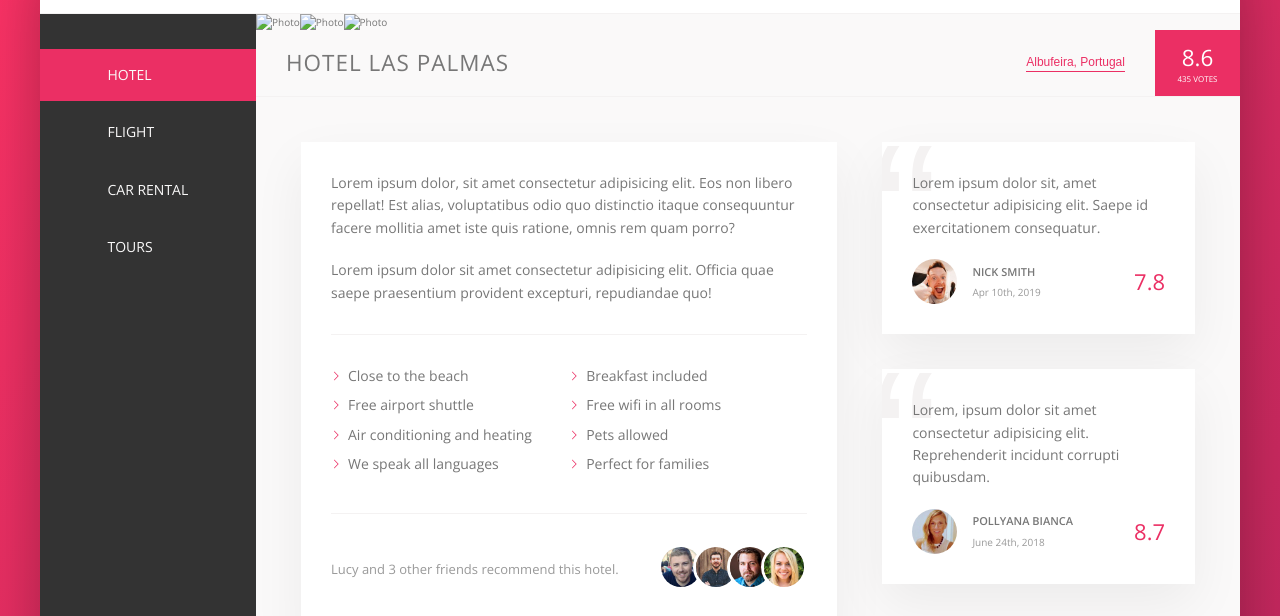
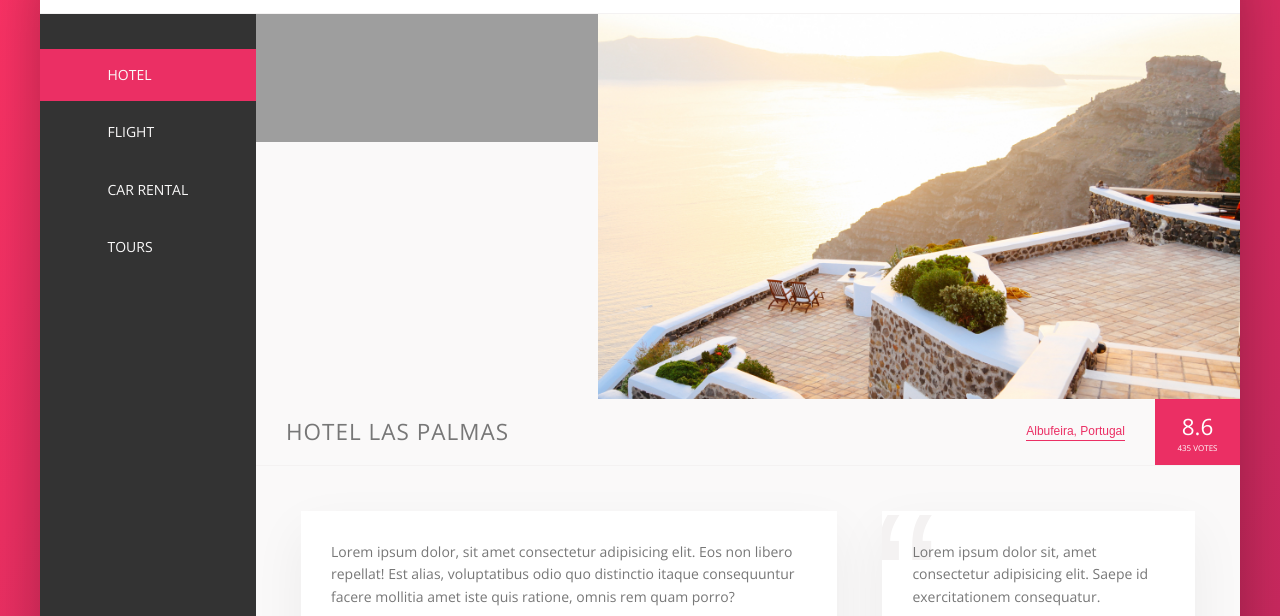
Before and after one commit to eXtr3me/Trillio, a website: page index.html in a window 1280 px wide. Shown: the part 136-752 px from the top of the page. Drawn offline with nearby package versions, Linux system fonts and the light colour scheme; files that its build step writes are made by us from their sources; the site is published under a folder, as on GitHub Pages, so addresses that start at the root find nothing.

Commit message:
Fixed missing images

```diff
--- a/index.html
+++ b/index.html
@@ -95,13 +95,13 @@
         <main class="hotel-view">
           <div class="gallery">
             <figure class="gallery__item">
-              <img src="/img/hotel-1.jpg" alt="Photo" class="gallery__photo" />
+              <img src="img/hotel-1.jpg" alt="Photo" class="gallery__photo" />
             </figure>
             <figure class="gallery__item">
-              <img src="/img/hotel-2.jpg" alt="Photo" class="gallery__photo" />
+              <img src="img/hotel-2.jpg" alt="Photo" class="gallery__photo" />
             </figure>
             <figure class="gallery__item">
-              <img src="/img/hotel-3.jpg" alt="Photo" class="gallery__photo" />
+              <img src="img/hotel-3.jpg" alt="Photo" class="gallery__photo" />
             </figure>
           </div>
           <div class="overview">
```
